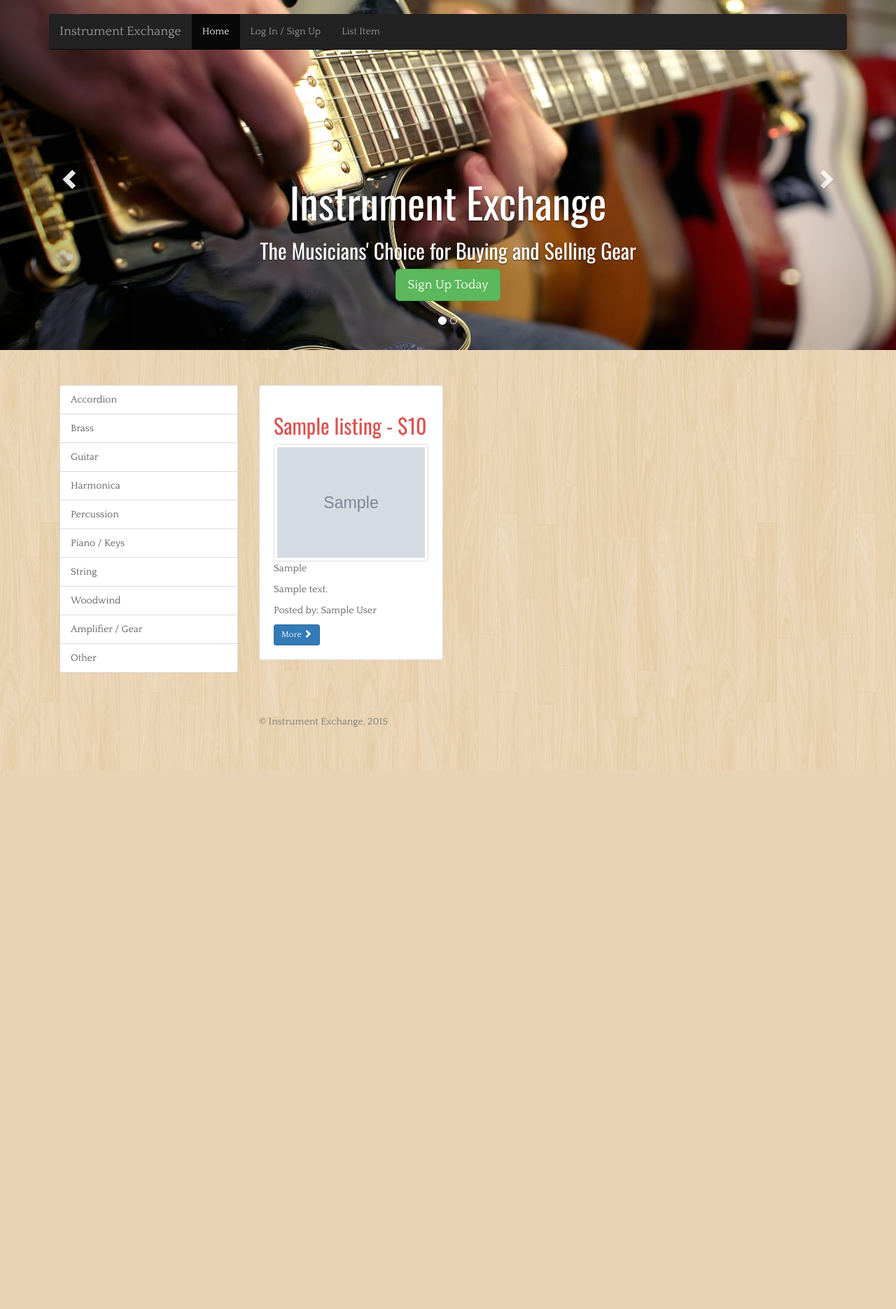
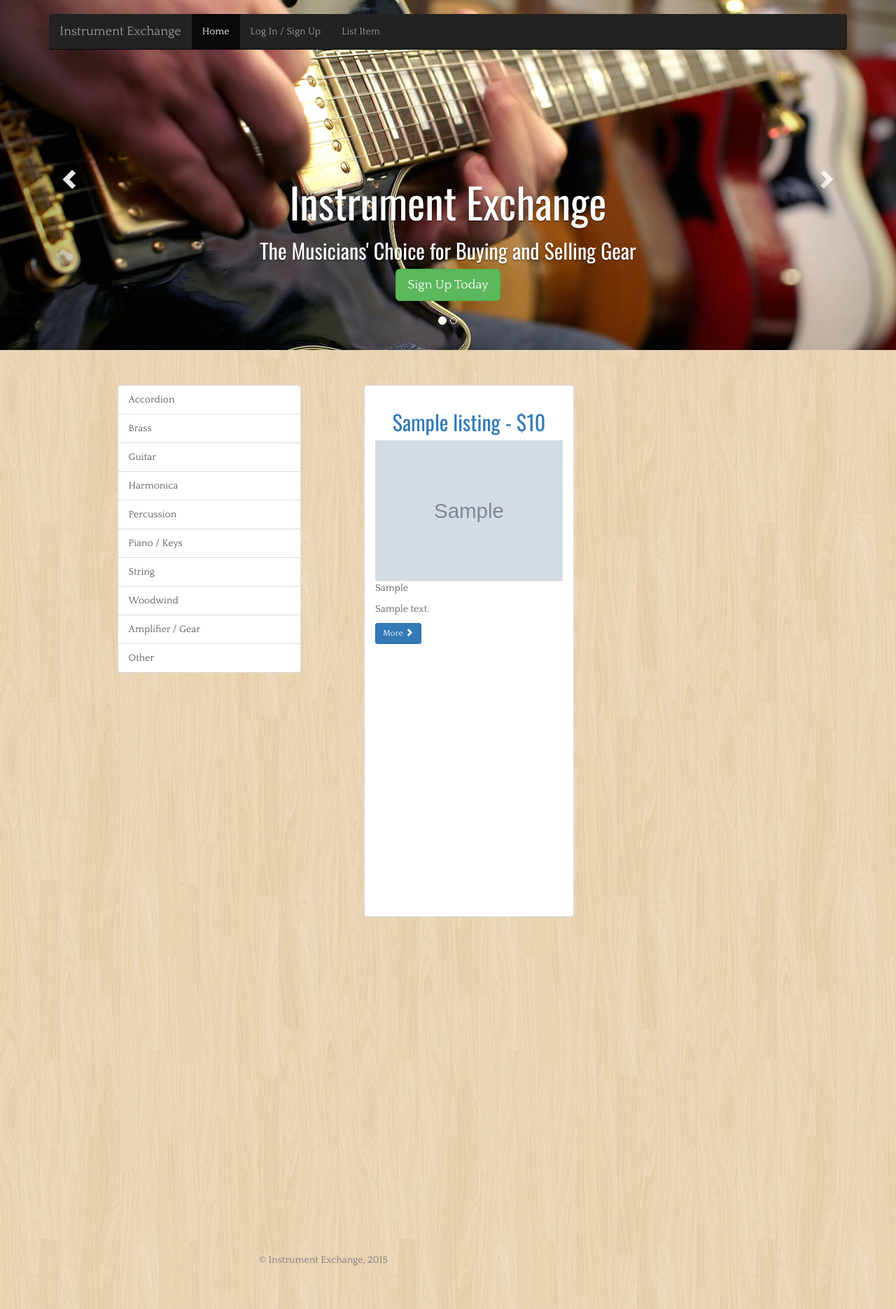
Before and after one commit to asleepArmadillo/Adlister, a PHP site: page / in a window 1280 px wide. Shown: the whole page at 70% size. Before the commit the page ends 1101 px from the top, so only its background shows below. Run offline with PHP 8.4, Linux system fonts and the light colour scheme; tables that the repository leaves empty hold one stand-in row (values such as "Sample post"); grey boxes marked "Sample" are stand-in pictures; some libraries are stand-ins or nearby versions; some web fonts are replaced.

Commit message:
made updates to clean up presentation, attempt to make thumbnails display with varying lengths but no luck as of yet

```diff
--- a/public/css/main.css
+++ b/public/css/main.css
@@ -1,7 +1,7 @@
 
 /* GLOBAL STYLES
 -------------------------------------------------- */
-/* Padding below the footer and lighter body text */
+
 @font-face {
 	font-family: 'Quattrocento';
     src: url('../fonts/quattrocento/Quattrocento-Regular.ttf') format('truetype');
@@ -62,6 +62,10 @@ h3 {
     font-weight: bold;
 }
 
+a:hover {
+	text-decoration: none;
+}
+
 .main {
 	margin-top: 8rem;
 }
@@ -70,6 +74,12 @@ h3 {
     font-family: 'Oswald', serif;
     font-size: 2em;
 }
+
+#sidebar {
+	float: left;
+	height: 1200px;
+}
+
 
 
 
@@ -83,7 +93,6 @@ h3 {
   right: 0;
   left: 0;
   z-index: 20;
-
 }
 
 /* Flip around the padding for proper display in narrow viewports */
@@ -91,10 +100,12 @@ h3 {
   padding-right: 0;
   padding-left: 0;
 }
+
 .navbar-wrapper .navbar {
   padding-right: 15px;
   padding-left: 15px;
 }
+
 .navbar-wrapper .navbar .container {
   width: auto;
 }
@@ -108,6 +119,7 @@ h3 {
   height: 500px;
   margin-bottom: -3rem;
 }
+
 /* Since positioning the image, we need to help out the caption */
 .carousel-caption {
   z-index: 10;
@@ -118,6 +130,7 @@ h3 {
   height: 500px;
   background-color: #777;
 }
+
 .carousel-inner > .item > img {
   position: absolute;
   top: 0;
@@ -152,12 +165,26 @@ h3 {
 
 /* CUSTOM THUMBNAIL
 -------------------------------------------------- */
-.thumbnail > h2 {
-	color: #d9534f;
+
+.thumbnail-group {
+	float: right;
+	margin: 0 auto;
 }
 
 .thumbnail {
-	padding: 2rem;
+	padding: 1.5rem;
+	position: relative;
+	margin-right: 0 auto;
+}
+
+.thumbnail > h2 {
+	color: #d9534f;
+	text-align: center;
+}
+
+
+.thumbnail > img {
+	padding: 0.5rem;
 }
 
 
@@ -185,6 +212,42 @@ h3 {
 /* RESPONSIVE CSS
 -------------------------------------------------- */
 
+@media (min-width: 1200px) {
+
+	.thumbnail-group {
+		float: right;
+		min-width: 100%;
+		height: 100%;
+	}
+
+	.thumbnail {
+		float: right;
+		width: 500px;
+		height: 100%;
+	}
+}
+
+
+@media (min-width: 992px) {
+
+	.thumbnail-group {
+		float: right;
+		width: 100%;
+		height: 100%;
+
+	}
+
+	.thumbnail {
+		float: right;
+		min-width: 300px;
+		max-width: 330px;
+		height: 100%;
+	}
+
+}
+
+
+
 @media (min-width: 768px) {
 	/* Navbar positioning foo */
 	.navbar-wrapper {
@@ -211,13 +274,23 @@ h3 {
 		line-height: 1.4;
 	}
 
-	.featurette-heading {
-		font-size: 50px;
+	.thumbnail-group {
+		float: right;
+		max-width: 100%;
+		height: 100%;
 	}
+
+	.thumbnail {
+  		float: right !important;
+  		width: 230px;
+  		height: 100%;
+  	}
+
 }
 
-@media (min-width: 992px) {
-  .featurette-heading {
-    margin-top: 120px;
-  }
+@media (max-width: 767px) {
+
+	.thumbnail {
+  		float: center;
+  	}
 }
--- a/public/index.php
+++ b/public/index.php
@@ -65,25 +65,27 @@ $pageDown = $page - 1;
     <!-- Container below the slider
     ================================================== -->
     <div class="container main">
-        <!-- This include is for sidebar navigation -->
-        <? include "../views/partials/sidebar.php"; ?>
-
         <div class="row">
+            <div class="col-xs-12 col-sm-offset-1 col-sm-3 col-md-offset-1 col-md-3 col-lg-offset-1 col-lg-3 sidebar-offcanvas" id="sidebar">
+                <!-- This include is for sidebar navigation -->
+                <? include "../views/partials/sidebar.php"; ?>
+            </div>
+        <!--/div>
+            <div class="col-xs-12 col-sm-8 col-md-8 thumbnail-group"-->
             <? foreach($ads as $id => $ad): ?>
-                <div class="col-xs-12 col-sm-4 col-md-3 col-lg-3">
+                <div class="col-xs-12 col-sm-4 col-md-4 col-lg-4">
                     <div class="thumbnail">
-                        <h2><?= $ad['title']; ?> - $<?= $ad['price']; ?></h2>
-
-                        <img class="img-thumbnail img-responsive" data-src="<?= $ad['image_url']; ?>" src="<?= $ad['image_url']; ?>" data-holder-rendered="true">
-
+                        <h2><a href="show.php?id=<?= $id; ?>"><?= $ad['title']; ?> - $<?= $ad['price']; ?></a></h2>
+                        <a href="show.php?id=<?= $id; ?>"><img class="img-responsive" data-src="<?= $ad['image_url']; ?>" src="<?= $ad['image_url']; ?>" data-holder-rendered="true"></a>
                         <p><?= $ad['type']; ?></p>
                         <p><?= mb_strimwidth($ad['description'], 0, 150, "..."); ?></p>
-                        <p>Posted by: <?= $ad['name']?></p>
+                        <!--p>Posted by: <//?= $ad['name']?></p-->
                         <a href="show.php?id=<?= $id; ?>" class="btn btn-sm btn-primary">More <span class="glyphicon glyphicon-chevron-right"></span></a>
                     </div>
                 </div>
             <? endforeach; ?>
-
+        </div>
+    </div>
             <nav>
                 <ul class="pager">
                     <? if ($totalListings >= $items_per_page) : ?>
@@ -92,17 +94,13 @@ $pageDown = $page - 1;
                             <li class="previous"><a href="?page=<?= $pageDown; ?>" class="btn btn-default">Previous</a></li>
                         <? endif; ?>
                         <? if ($page < $lastPage) : ?>
+                            <li class="next"><a href="?page=<?= $pageUp; ?>" class="btn btn-default">Next</a></li>
                             <li class="next"><a href="?page=<?= $lastPage; ?>" class="btn btn-default">Last Page</a></li>
-                            <li class="next"><a href="?page=<?= $pageUp; ?>" class="btn btn-default">Next</a></li>
                         <? endif; ?>
                     <? endif; ?>
                 </ul>
             </nav>
 
-        </div>
-
-
-    </div>
 
 
     <? include "../views/partials/footer.php"; ?>
--- a/public/show.php
+++ b/public/show.php
@@ -28,10 +28,6 @@ if (Input::has('id')) {
 
 
     <div class="container main">
-
-
-        <!-- This include is for sidebar navigation -->
-        <? include "../views/partials/sidebar.php"; ?>
 
         <div class="row">
 
--- a/views/partials/sidebar.php
+++ b/views/partials/sidebar.php
@@ -1,4 +1,4 @@
-<div class="col-xs-12 col-sm-4 col-md-3 col-lg-3 sidebar-offcanvas" id="sidebar">
+
     <div class="list-group">
         <a href="#" class="list-group-item">Accordion</a>
         <a href="#" class="list-group-item">Brass</a>
@@ -11,4 +11,3 @@
         <a href="#" class="list-group-item">Amplifier / Gear</a>
         <a href="#" class="list-group-item">Other</a>
     </div>
-</div>
```
Also changed, not shown: 1 other file.
